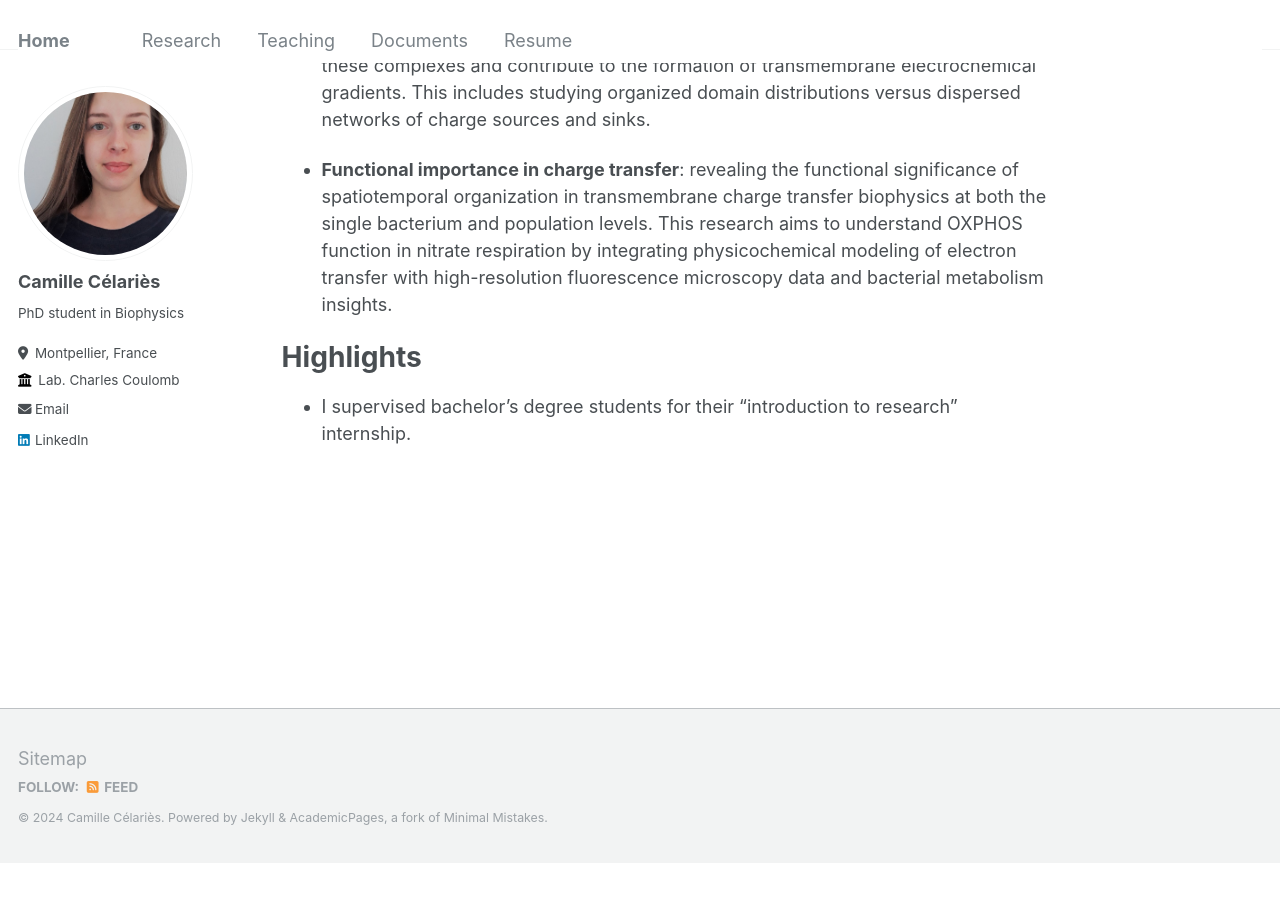
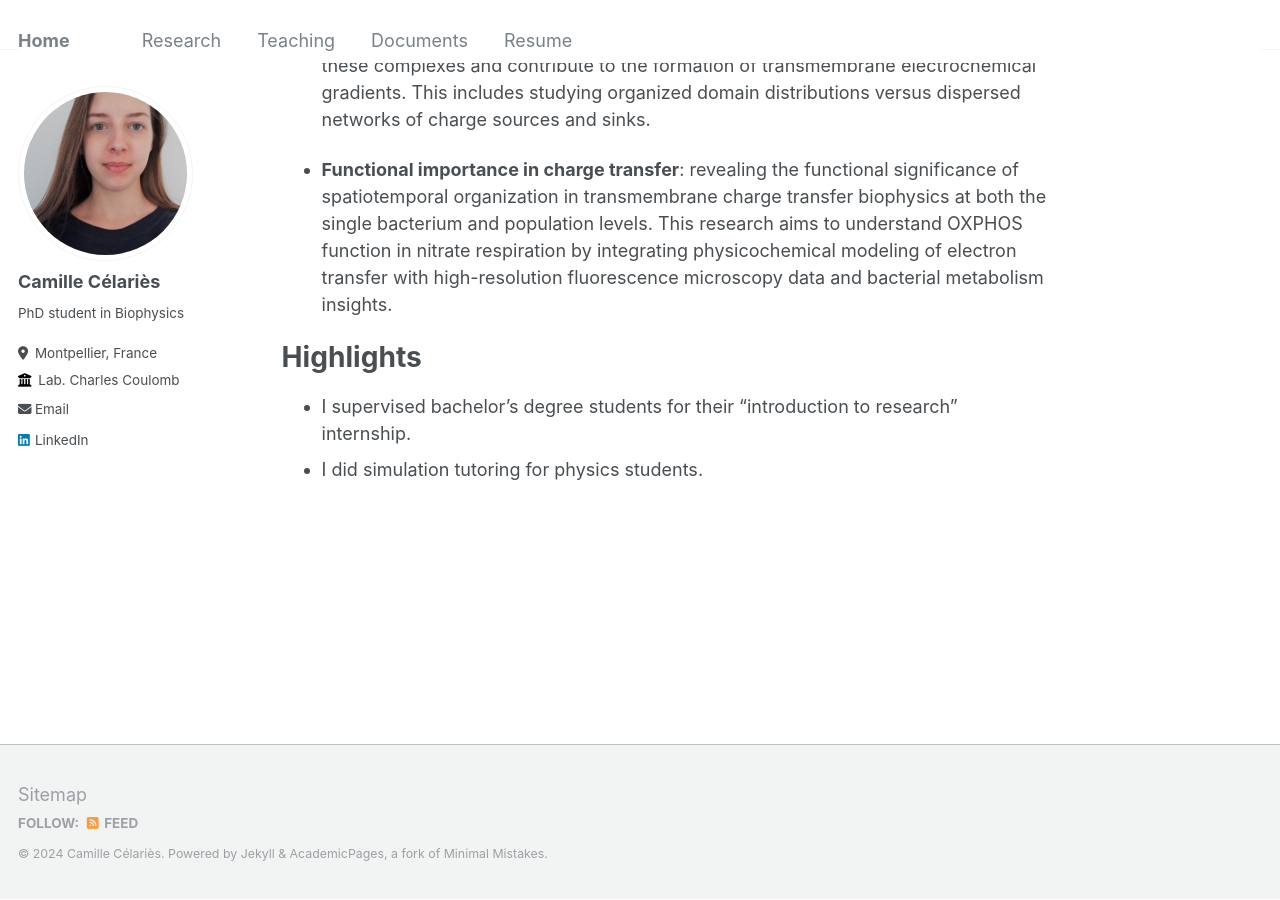
Before and after one commit to camillecelaries/camillecelaries.github.io, a Jekyll site: the page built from _pages/about.md, in a window 1280 px wide and 900 px high, scrolled down 515 px. Built offline with Jekyll 4.4.1, drawn with Linux system fonts in a browser that asks for light colours; before the commit the page ends 1379 px from its top, so only the background shows below that.

Commit message:
Update about.md

```diff
--- a/_pages/about.md
+++ b/_pages/about.md
@@ -26,3 +26,4 @@ My Ph.D. work aims at:
 Highlights
 ======
 - I supervised bachelor's degree students for their "introduction to research" internship.
+- I did simulation tutoring for physics students.
```
